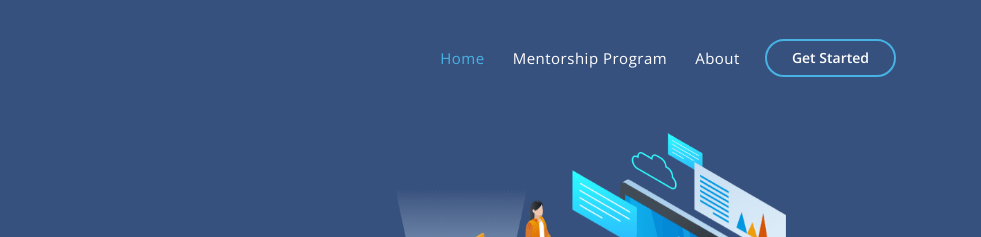
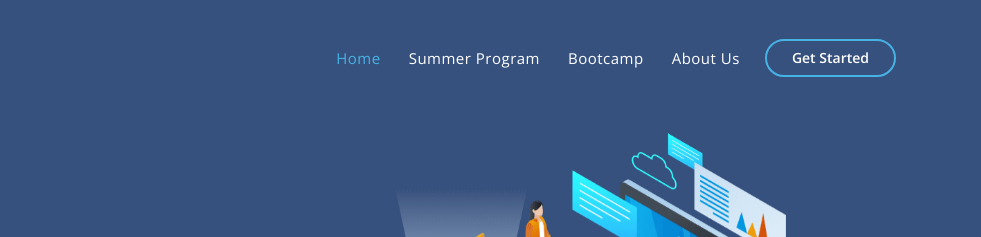
Before and after one commit to itachiuc/techtable_demo, a plain HTML site: page Main Page-Techtable/index.html in a window 1280 px wide. Shown: the top 237 px of the page, 299-1280 px from the left. Drawn offline with nearby package versions, Linux system fonts and the light colour scheme.

Commit message:
Update index.html

```diff
--- a/Main Page-Techtable/index.html
+++ b/Main Page-Techtable/index.html
@@ -40,8 +40,9 @@
       <nav class="nav-menu d-none d-lg-block ml-auto">
         <ul>
           <li class="active"><a href="index.html">Home</a></li>
-          <li><a href="#services">Mentorship Program</a></li>
-          <li><a href="#about">About</a></li>
+          <li><a href="#services">Summer Program</a></li>
+          <li><a href="#services">Bootcamp</a></li>
+          <li><a href="#about">About Us</a></li>
 
           </ul>
       </nav>
```
